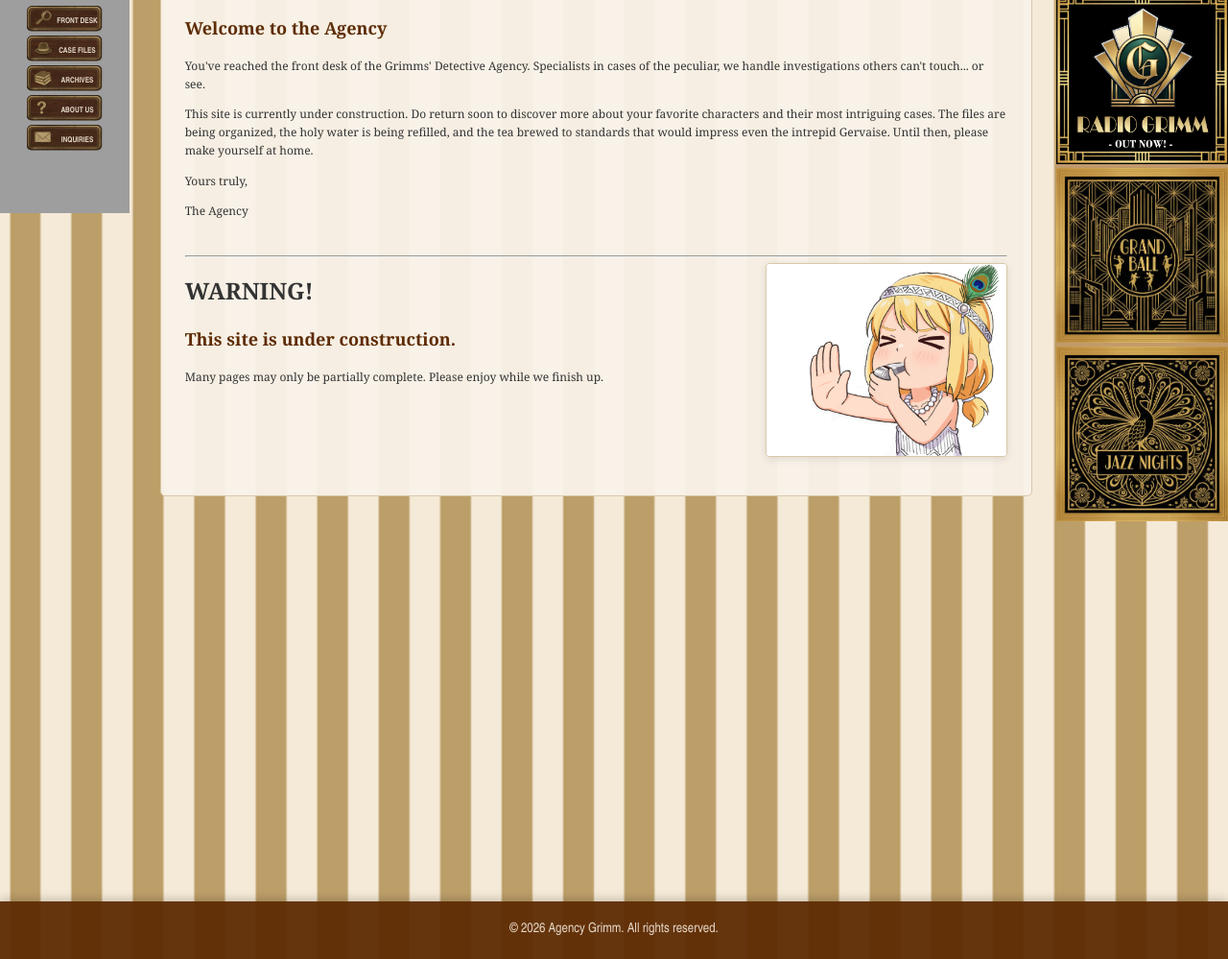
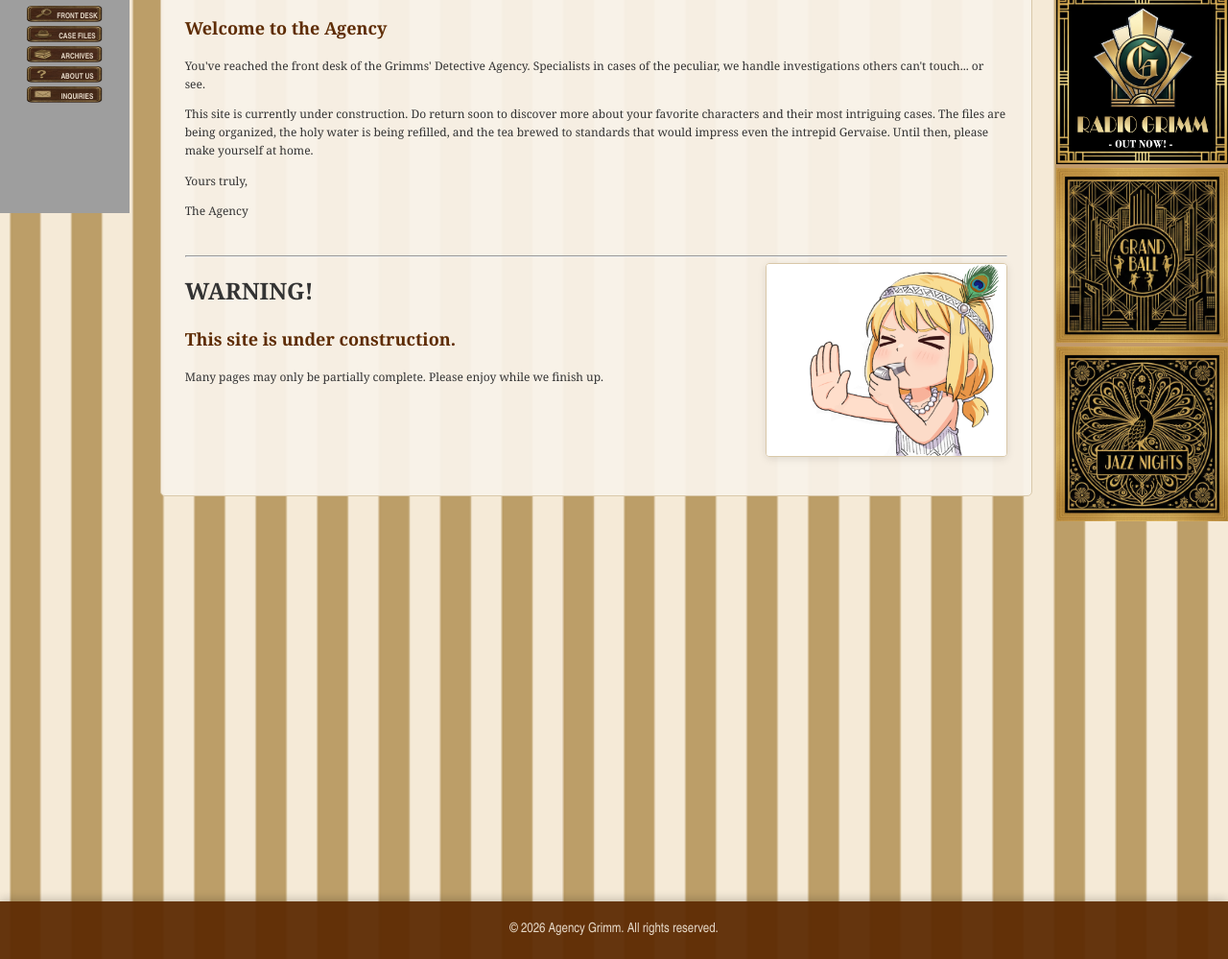
Before and after one commit to johnhopes-collab/grimmsdetectiveagency, a Jekyll site: the page built from index.html, in a window 1280 px wide. Shown: the part 692-1691 px from the top of the page at 96% size. Built offline with Jekyll 4.4.1, drawn with Linux system fonts in a browser that asks for light colours; grey boxes are pictures that could not be loaded.

Commit message:
Update style.scss

```diff
--- a/assets/css/style.scss
+++ b/assets/css/style.scss
@@ -109,7 +109,7 @@ body {
     display: block;
     width: 89%;
     height: 35px; /* Fixed height for button */
-    padding: 6px 0;
+    padding: 1px 0;
     margin-bottom: 4px;
     margin-left: auto;
     margin-right: auto;
```
